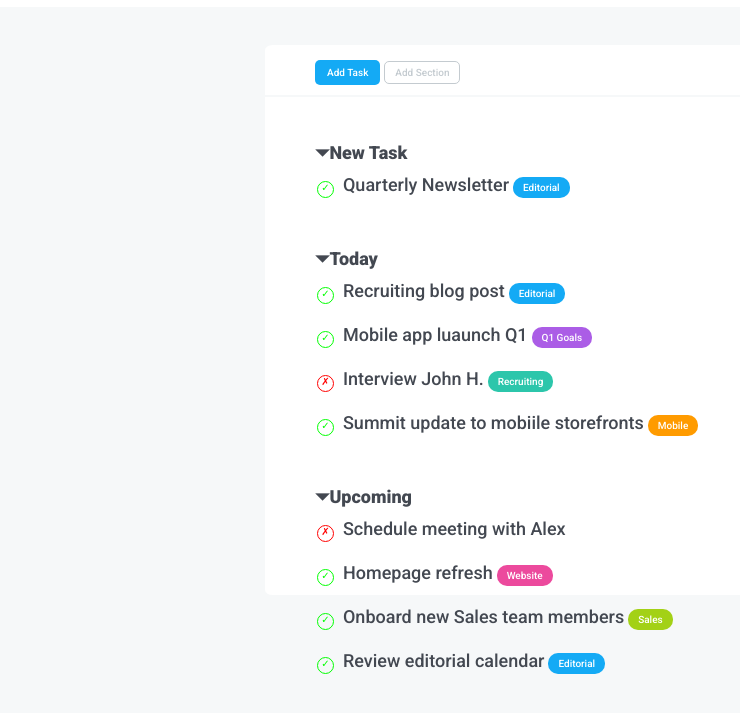
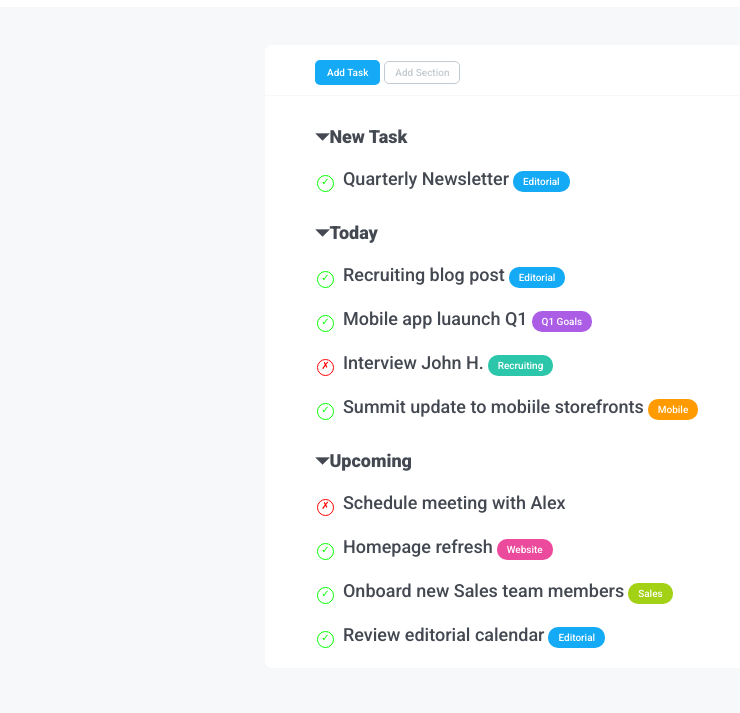
Before and after one commit to Murky-5/html-css-toboolist, a plain HTML site: page index.html in a window 1280 px wide. Shown: the part 63-776 px from the top of the page, without its empty margins (0-740 px from the left). Drawn offline with Linux system fonts and the light colour scheme; a web font is replaced by a local one.

Commit message:
inprogress_listed_+css_optimization(dinner_time)

```diff
--- a/css/style.css
+++ b/css/style.css
@@ -6,11 +6,13 @@
     font-style: normal;
 }
 
+body{
+    background-color: #F6F8F9;
+}
+
 .header-middle {
     background-color: #FFFFFF;
-    padding-left: 20px;
-    padding-top: 10px;
-    padding-bottom: 10px;
+    padding: 10px 0 10px 20px;
 }
 
 .logo{
@@ -26,22 +28,25 @@
 
 /* Main */
 
-body{
-    background-color: #F6F8F9;
-}
-
 main{
-    margin: 0 auto;
+    margin: 38px auto;
     background-color: #FFFFFF;
     border-radius: 1%;
     width: 750px;
-    height: 550px;
 }
 
 section{
     padding: 15px 0 10px 50px;
 }
 
+.btn_section{
+    border-bottom: 1px solid #F6F8F9;
+}
+
+.table_section{
+    padding-top: 0;
+    color: #434851;
+}
 
 /* Buttons */
 
@@ -67,34 +72,31 @@ section{
     color: #C4CBD0;
 }
 
-hr{
-    border: 1px solid #F6F8F9;
+/* Table */
+
+.ol_margin{
+    margin-top: 30px;
 }
 
-
-
-.s2{
-    color: #434851;
+.li_margin{
+    margin: 20px 0 10px;
+    list-style: none;
 }
-
-
 
 .strong{
     display: block;
-
     font-weight: 900;
     font-size: 18px;
-    margin: 30px 0 10px 0;
 }
 
-.div{
+.check {
     display: inline-block;
     width: 17px;
     height: 17px;
     color: #00FF00;
     font-size: x-small;
     text-align: center;
-    margin: 0 5px 20px 2px;
+    margin: 0 5px 0 2px;
     border-radius: 100%;
     border: 1px solid #00FF00;
 }
--- a/index.html
+++ b/index.html
@@ -16,53 +16,70 @@
             <img class="logo" src="./img/logo.png" alt="toboolist_logo">
             <h1 class="h1">Toboolist</h1>
         </header>
-        <br /><br />
+
         <main>
-            <section>
+            <section class="btn_section">
                 <button class="btn bn1">Add Task</button>
                 <button class="btn bn2">Add Section</button>
             </section>
-            <hr />
-            <section class="s2">
+
+            <section class="table_section">
+                <table>
+                    <ol class="ol_margin">
                         <strong class="h1 strong">&#9207;New Task</strong>
-                    <div class="div">&check;</div>
+                        <li class="li_margin">
+                            <div class="check">&check;</div>
                             <a class="h1 a">Quarterly Newsletter</a>
                             <div class="btn blue">Editorial</div>
-                                <br />
-
+                        </li>
+                    </ol>
+                    <ol class="ol_margin">
                         <strong class="h1 strong">&#9207;Today</strong>
-                    <div class="div">&check;</div>
+                        <li class="li_margin">
+                            <div class="check">&check;</div>
                             <a class="h1 a">Recruiting blog post</a>
                             <div class="btn blue">Editorial</div>
-                                <br />
-                    <div class="div">&check;</div>
+                        </li>
+                        <li class="li_margin">
+                            <div class="check">&check;</div>
                             <a class="h1 a">Mobile app luaunch Q1</a>
                             <div class="btn purple">Q1 Goals</div>
-                                <br />
-                    <div class="div cross">&cross;</div>
+                        </li>
+                        <li class="li_margin">
+                            <div class="check cross">&cross;</div>
                             <a class="h1 a">Interview John H.</a>
                             <div class="btn green">Recruiting</div>
-                                <br />
-                    <div class="div">&check;</div>
+                        </li>
+                        <li class="li_margin">
+                            <div class="check">&check;</div>
                             <a class="h1 a">Summit update to mobiile storefronts</a>
                             <div class="btn orange">Mobile</div>
-                                <br />
+                        </li>
+                    </ol>
+                    <ol class="ol_margin">
+                        <strong class="h1 strong">&#9207;Upcoming</strong>
+                        <li class="li_margin">
+                            <div class="check cross">&cross;</div>
+                            <a class="h1 a">Schedule meeting with Alex</a>
+                        </li>
 
-                <strong class="h1 strong">&#9207;Upcoming</strong>
-                    <div class="div cross">&cross;</div>
-                        <a class="h1 a">Schedule meeting with Alex</a>
-                            <br />
-                    <div class="div">&check;</div>
+                        <li class="li_margin">
+                            <div class="check">&check;</div>
                             <a class="h1 a">Homepage refresh</a>
                             <div class="btn pink">Website</div>
-                                <br />
-                    <div class="div">&check;</div>
+                        </li>
+                        <li class="li_margin">
+                            <div class="check">&check;</div>
                             <a class="h1 a">Onboard new Sales team members</a>
                             <div class="btn green_lime">Sales</div>
-                                <br />
-                    <div class="div">&check;</div>
+                        </li>
+                        <li class="li_margin">
+                            <div class="check">&check;</div>
                             <a class="h1 a">Review editorial calendar</a>
                             <div class="btn blue">Editorial</div>
+                        </li>
+                    </ol>
+                </table>
             </section>
         </main>
     </body>
```
Lines whose indentation alone changed are shown as unchanged.
